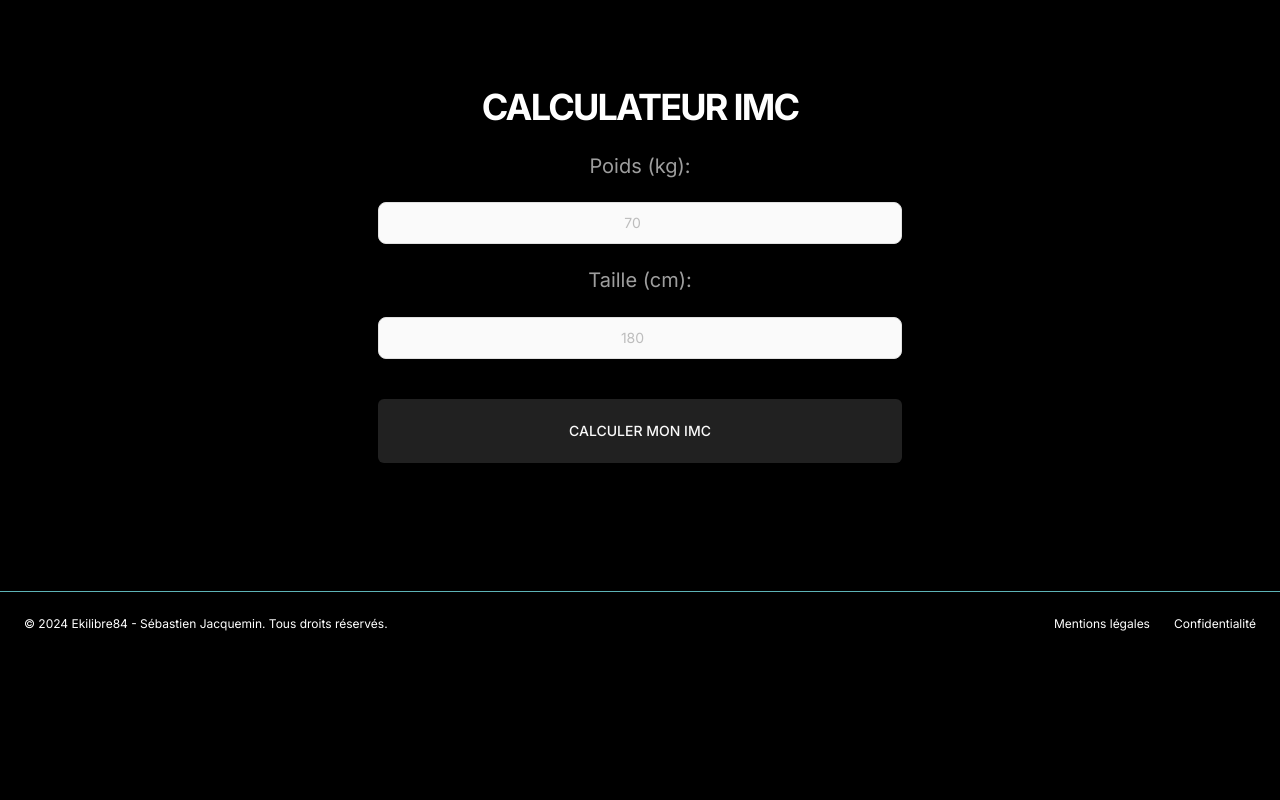
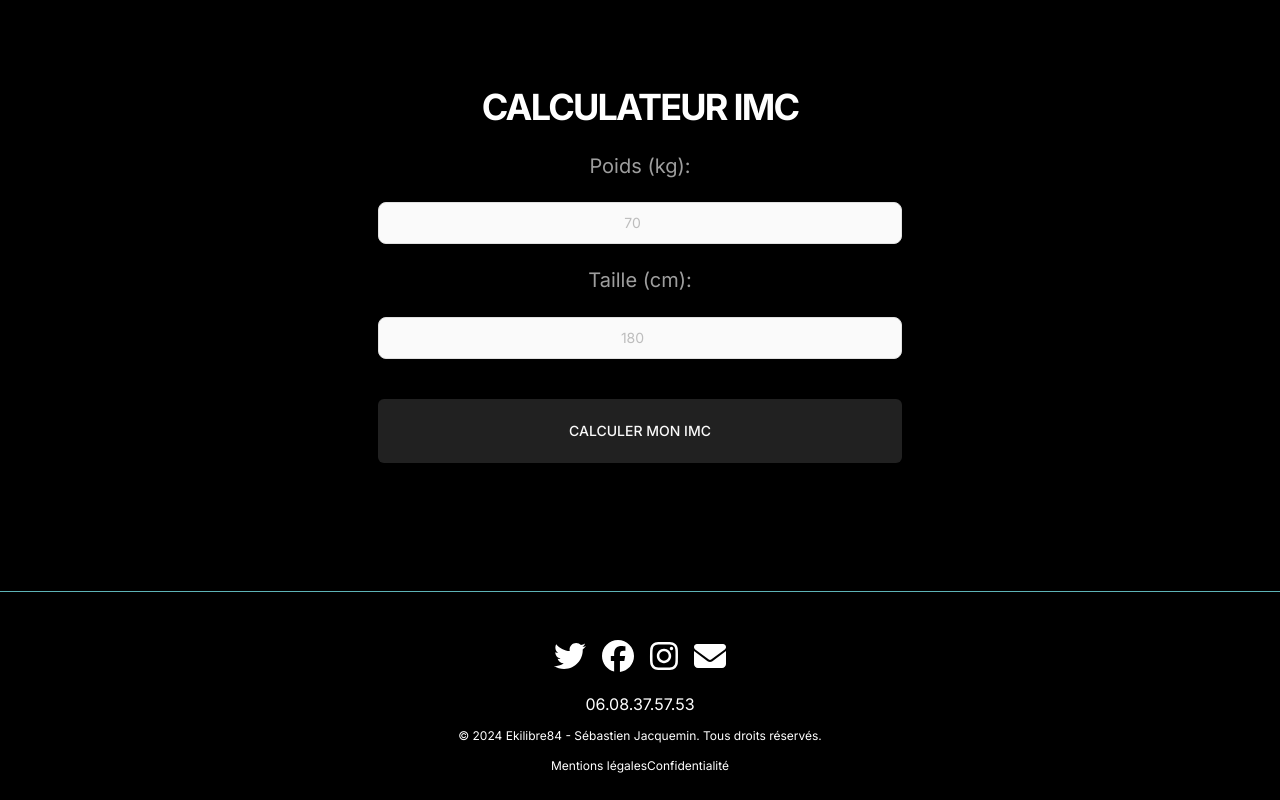
Before and after one commit to alexbmt84/ekilibre, a Next.js app: page / in a window 1280 px wide. Shown: the part 9439-10239 px from the top of the page. Before the commit the page ends 10095 px from the top, so only its background shows below. Built offline with nearby package versions, Linux system fonts and the light colour scheme.

Commit message:
Correcting xml, cannonical link and modyfing footer icons

```diff
--- a/package.json
+++ b/package.json
@@ -10,6 +10,11 @@
   },
   "dependencies": {
     "@emailjs/browser": "^4.3.3",
+    "@fortawesome/fontawesome-svg-core": "^6.5.2",
+    "@fortawesome/free-brands-svg-icons": "^6.5.2",
+    "@fortawesome/free-regular-svg-icons": "^6.5.2",
+    "@fortawesome/free-solid-svg-icons": "^6.5.2",
+    "@fortawesome/react-fontawesome": "^0.2.0",
     "@heroicons/react": "^2.1.3",
     "@material-tailwind/react": "^2.1.9",
     "@radix-ui/react-icons": "^1.3.0",
--- a/src/app/layout.tsx
+++ b/src/app/layout.tsx
@@ -69,7 +69,6 @@ export const metadata: Metadata = {
     creator: "Alexis Beaumont",
     publisher: "Vercel",
     robots: "index, follow",
-    alternates: {canonical: "https://ekilibre84.fr"},
     icons: "https://ekilibre84.fr/img/icon.png",
     manifest: "https://ekilibre84.fr/manifest.json",
     openGraph: {
--- a/src/components/partials/Footer.tsx
+++ b/src/components/partials/Footer.tsx
@@ -1,4 +1,8 @@
 import {FooterNav} from "@/components/utils/FooterNav";
+import { FontAwesomeIcon } from '@fortawesome/react-fontawesome';
+import {faFacebook, faInstagram, faTwitter} from "@fortawesome/free-brands-svg-icons";
+import {faEnvelope} from "@fortawesome/free-solid-svg-icons";
+import Link from "next/link";
 
 export function Footer() {
     return (
@@ -7,7 +11,6 @@ export function Footer() {
                 "flex " +
                 "flex-col " +
                 "gap-2 " +
-                "sm:flex-row " +
                 "py-6 " +
                 "w-full " +
                 "shrink-0 " +
@@ -20,11 +23,54 @@ export function Footer() {
             }
         >
 
-            <p className={"text-xs text-white"}>
-                © 2024 Ekilibre84 - Sébastien Jacquemin. Tous droits réservés.
-            </p>
+            <div>
 
-            <FooterNav />
+                <div className="flex mt-6 -mx-4 justify-center px-4 gap-4">
+
+                    <Link
+                        href={"https://twitter.com/ekilibre84"}
+                        target={"_blank"}
+                        aria-label="Twitter"
+                    >
+                        <FontAwesomeIcon icon={faTwitter} className={"text-white fa-2x"}/>
+                    </Link>
+
+                    <Link
+                        href={"https://www.facebook.com/profile.php?id=100089707174974"}
+                        target={"_blank"}
+                        aria-label="Facebook"
+                    >
+                        <FontAwesomeIcon icon={faFacebook}  className={"text-white fa-2x"}/>
+                    </Link>
+
+                    <Link
+                        href={"https://www.instagram.com/ekilibre84/"}
+                        target={"_blank"}
+                        aria-label="Instagram"
+                    >
+
+                        <FontAwesomeIcon icon={faInstagram} className={"text-white fa-2x"}/>
+                    </Link>
+
+
+                    <FontAwesomeIcon icon={faEnvelope} className={"text-white fa-2x mb-5 cursor-pointer"} onClick={() => window.location.href = 'mailto:alexisbeaumontdev@gmail.com'}/>
+
+                </div>
+
+                <div className={"text-center sm:text-center"}>
+                    <a href="tel:number"
+                       aria-label={"tel"}
+                       className="text-white lg:text-left xl:text-left">06.08.37.57.53</a>
+                </div>
+
+                <p className={"text-xs text-white mt-3"}>
+                    © 2024 Ekilibre84 - Sébastien Jacquemin. Tous droits réservés.
+                </p>
+
+
+            </div>
+
+            <FooterNav/>
 
         </footer>
     )
--- a/src/components/utils/FooterNav.tsx
+++ b/src/components/utils/FooterNav.tsx
@@ -4,7 +4,7 @@ export function FooterNav() {
     return (
         <nav
             className={
-                "sm:ml-auto " +
+                "mx-auto" +
                 "flex " +
                 "gap-4 " +
                 "sm:gap-6"
```
Also changed, not shown: src/components/sections/Landing.tsx (+7 -6 lines), 1 other file (tests, documents, lock files or other folders).
